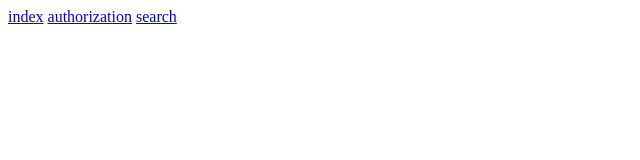
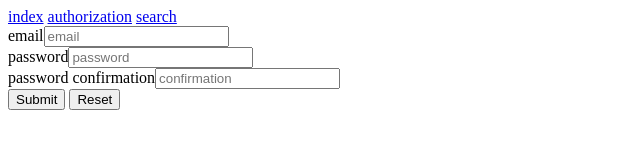
Before and after one commit to SSSergiy/homework, a plain HTML site: page other/registration.html in a window 1280 px wide. Shown: the whole page, without its empty margins (0-640 px from the left). Drawn offline with Linux system fonts and the light colour scheme.

Commit message:
registration

```diff
--- a/other/registration.html
+++ b/other/registration.html
@@ -12,5 +12,22 @@
 		<a href="authorization.html" class="link">authorization</a>
 		<a href="search.html" class="link">search</a>
 	</div>
+	<nav>
+		<form action="https://tests.fomenko.top/echo/index.php">
+				<div>
+					<label>email<input  type="email" name="email" placeholder="email"></label>
+				</div>
+				<div>
+					<label>password<input type="password" name="password" placeholder="password"></label>
+				</div>
+				<div>
+					<label>password confirmation<input  type="password" name="confirmation" placeholder="confirmation"></label>
+				</div>
+				<div>
+					<input type="submit">
+					<input type="reset">
+				</div>
+		</form>
+	</nav>
 </body>
 </html>
```
